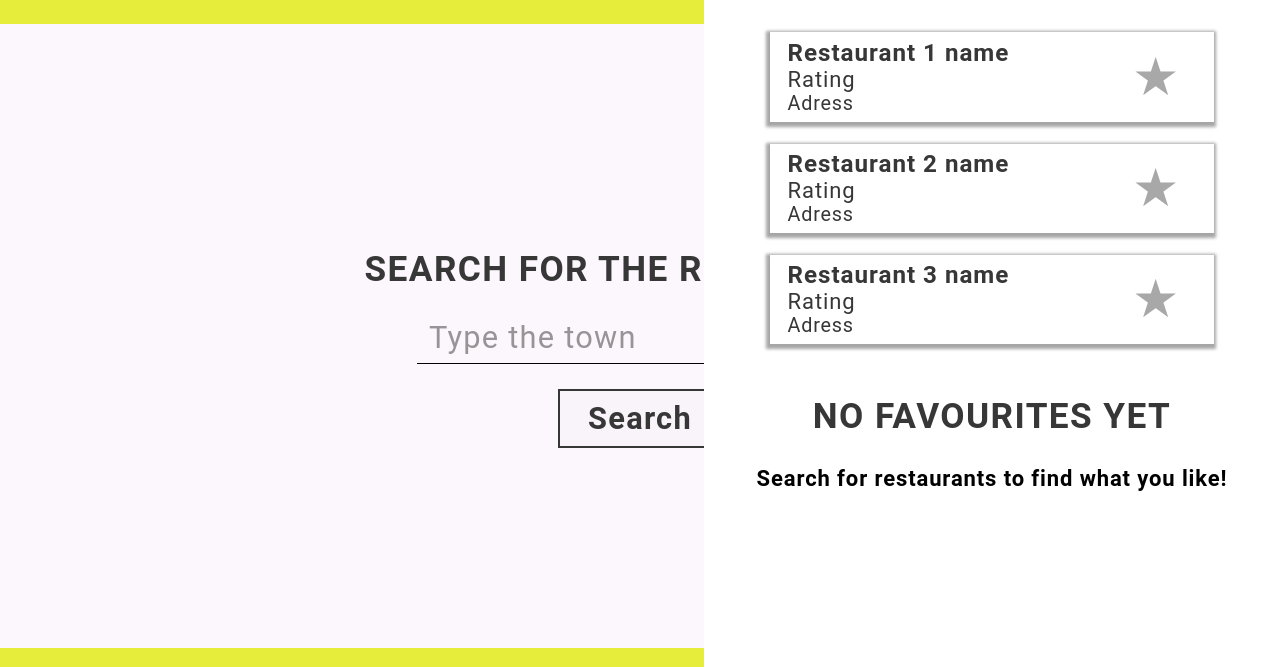
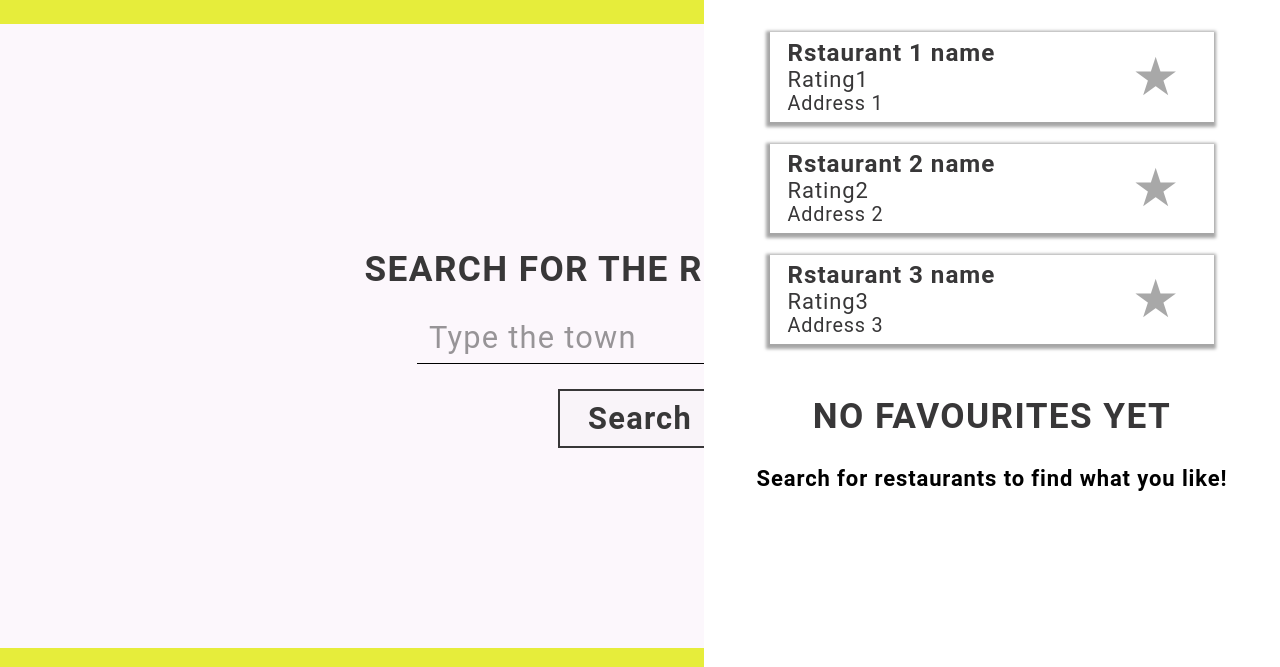
Before and after one commit to Brave-squirrels/CodersCamp2020.Project.JavaScript.RestaurantsAPI, a website built with Parcel: page index.html in a window 1280 px wide. Both pictures are taken after a click on the picture 1230 px from the left and 60 px from the top of the page. Shown: the part 96-763 px from the top of the page. Built offline with nearby package versions, Linux system fonts and the light colour scheme.

Commit message:
Initial commit of html generation and favourites removal

```diff
--- a/index.html
+++ b/index.html
@@ -23,52 +23,9 @@
         <!--Display if anything in localStorage-->
         <!--Podobnie jak, gdy jest restauracja w NAV + też możne odznaczyć i usunać z localstorage-->
         <div>
-            <div class="favourites">
-                <div id='resDiv' class='resDiv'>
-                    <span class='resTitle'>
-                        Restaurant 1 name
-                    </span>
-                    <span class='resCs'>
-                        Rating
-                    </span>
-                    <span class='resAdr'>
-                        Adress
-                    </span>
-                    <div class='addFav'>
-                        <input type="checkbox" id="res1" name="starFav" class="starFavInput">
-                        <label for="res1" class="starFav" ></label>
-                    </div>
-                </div>
-                <div id='resDiv' class='resDiv'>
-                    <span class='resTitle'>
-                        Restaurant 2 name
-                    </span>
-                    <span class='resCs'>
-                        Rating
-                    </span>
-                    <span class='resAdr'>
-                        Adress
-                    </span>
-                    <div class='addFav'>
-                        <input type="checkbox" id="res2" name="starFav" class="starFavInput">
-                        <label for="res2" class="starFav"></label>
-                    </div>
-                </div>
-                <div id='resDiv' class='resDiv'>
-                    <span class='resTitle'>
-                        Restaurant 3 name
-                    </span>
-                    <span class='resCs'>
-                        Rating
-                    </span>
-                    <span class='resAdr'>
-                        Adress
-                    </span>
-                    <div class='addFav'>
-                        <input type="checkbox" id="res3" name="starFav" class="starFavInput">
-                        <label for="res3" class="starFav"></label>
-                    </div>
-                </div>
+            <div id="favourites" class="favourites">
+                <!-- test environment-->
+
             </div>
             <!--Display when localStorage is empty-->
             <div id="noFav" class="noFav">
--- a/src/favourites-feature.js
+++ b/src/favourites-feature.js
@@ -47,4 +47,51 @@
     return false;
 }
 
-export {isFavourite, manageFavouriteRestaurant};
+const generateFavourites = () => {
+    let restaurants = [
+        {
+            'id': 'res1',
+            'name': 'Rstaurant 1 name',
+            'rating': 'Rating1',
+            'address': 'Address 1'
+        },
+        {
+            'id': 'res2',
+            'name': 'Rstaurant 2 name',
+            'rating': 'Rating2',
+            'address': 'Address 2'
+        },
+        {
+            'id': 'res3',
+            'name': 'Rstaurant 3 name',
+            'rating': 'Rating3',
+            'address': 'Address 3'
+        }
+    ];
+    let html = '';
+    restaurants.forEach((restaurant) => {
+        html += '<div class=\'resDiv\'>' +
+        '<span class=\'resTitle\'>' + restaurant.name + '</span>' +
+        '<span class=\'resCs\'>' + restaurant.rating + '</span>' +
+        '<span class=\'resAdr\'>' + restaurant.address + '</span>' +
+        '<div class=\'addFav\'>' +
+        '<input type="checkbox" id="' + restaurant.id + '" name="starFav" class="starFavInput">' +
+        '<label for="' + restaurant.id + '" class="starFav" ></label>' +
+        '</div></div>'
+    })
+    document.getElementById('favourites').innerHTML = html;
+
+    var checkboxes = document.getElementsByClassName('starFavInput');
+    Array.from(checkboxes).forEach((item) => {
+       item.checked = isFavourite(item.id);
+    });
+}
+
+const manageHTMLFavourite = (e) => {
+    let restaurantId = e.target.id;
+    console.log(e, restaurantId);
+    let fav = document.getElementById('favourites').innerHTML;
+
+}
+
+export {isFavourite, manageFavouriteRestaurant, generateFavourites, manageHTMLFavourite};
--- a/src/index.js
+++ b/src/index.js
@@ -4,6 +4,12 @@
 //Handle the favList
 document.addEventListener('click', displayFav);
 document.addEventListener('click', favourites.manageFavouriteRestaurant);
+var el = document.getElementById("favIcon");
+el.addEventListener('click', favourites.generateFavourites);
+
+document.querySelectorAll('.starFav').forEach(item => {
+    item.addEventListener('click', favourites.manageHTMLFavourite);
+});
 
 window.addEventListener('load', (event) => {
     //this returns HTML collection, therefore normal foreach cannot be used.
```
